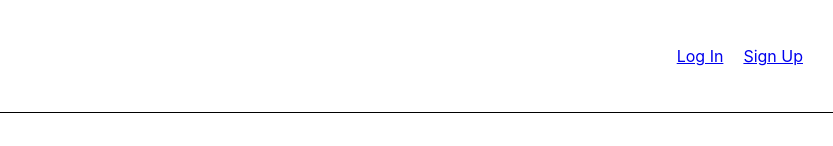
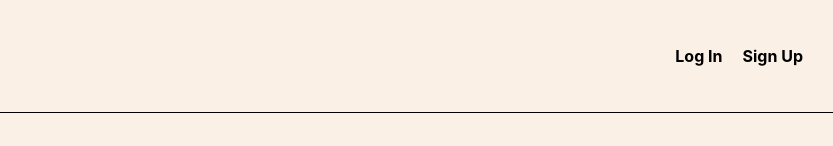
Before and after one commit to izabela2279/coffee-shops-front-end, a React (Vite) app: page / in a window 1280 px wide. Shown: the top 146 px of the page, without its empty margins (447-1280 px from the left). Built offline with nearby package versions, Linux system fonts and the light colour scheme; no server answers.

Commit message:
update css

```diff
--- a/src/index.css
+++ b/src/index.css
@@ -10,6 +10,7 @@ body {
     'Helvetica Neue', sans-serif;
   -webkit-font-smoothing: antialiased;
   -moz-osx-font-smoothing: grayscale;
+  background-color: linen;
 }
 
 code {
@@ -51,10 +52,19 @@ nav ul {
   display: flex;
   justify-content: flex-end;
   list-style: none;
-  color: black;
   padding: 20px;
 }
 
 nav li {
   margin: 10px;
+  font-weight: bold;
 }
+
+a:link {
+  text-decoration: none;
+  color: black;
+}
+
+a:visited {
+  color: black;
+}
--- a/src/pages/Landing/Landing.module.css
+++ b/src/pages/Landing/Landing.module.css
@@ -1,3 +1,7 @@
+body {
+  background-color: linen;
+}
+
 .container {
   display: flex;
   align-items: center;
```
